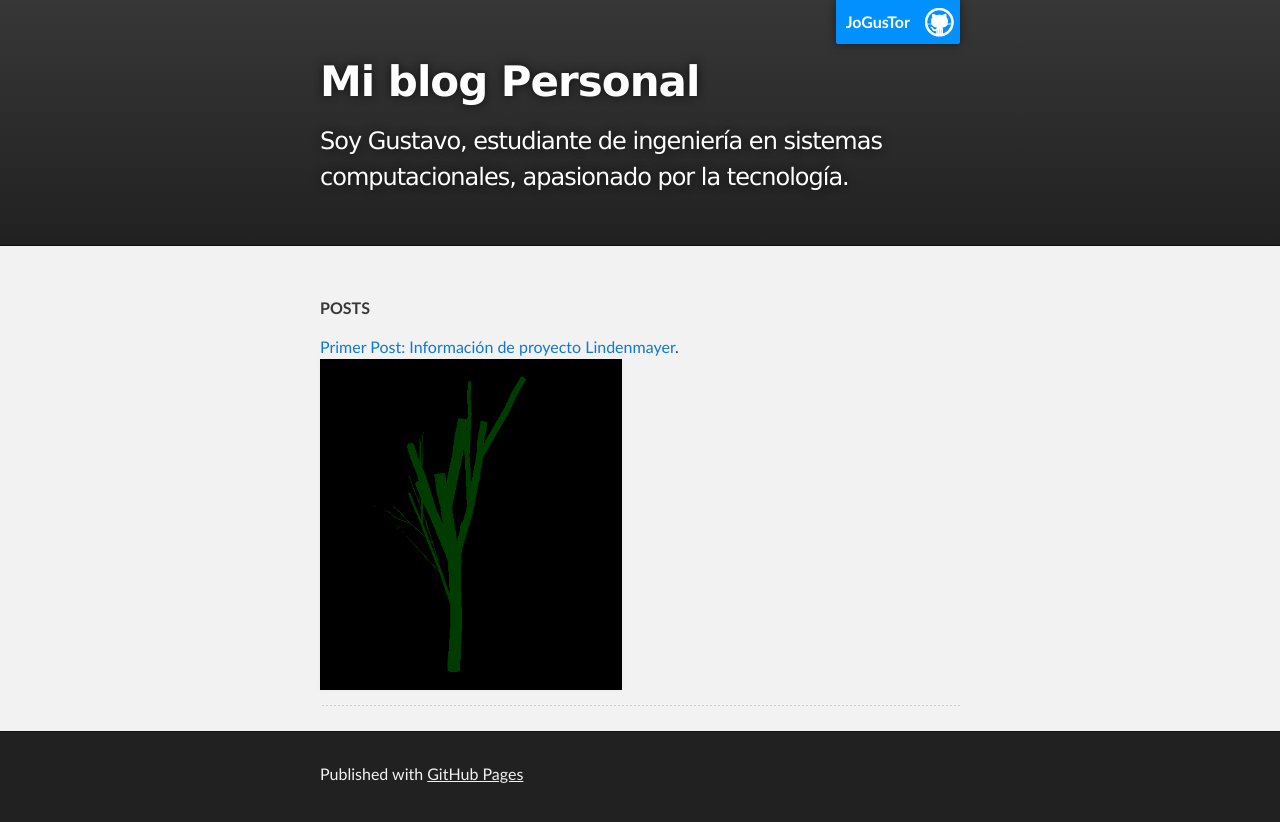
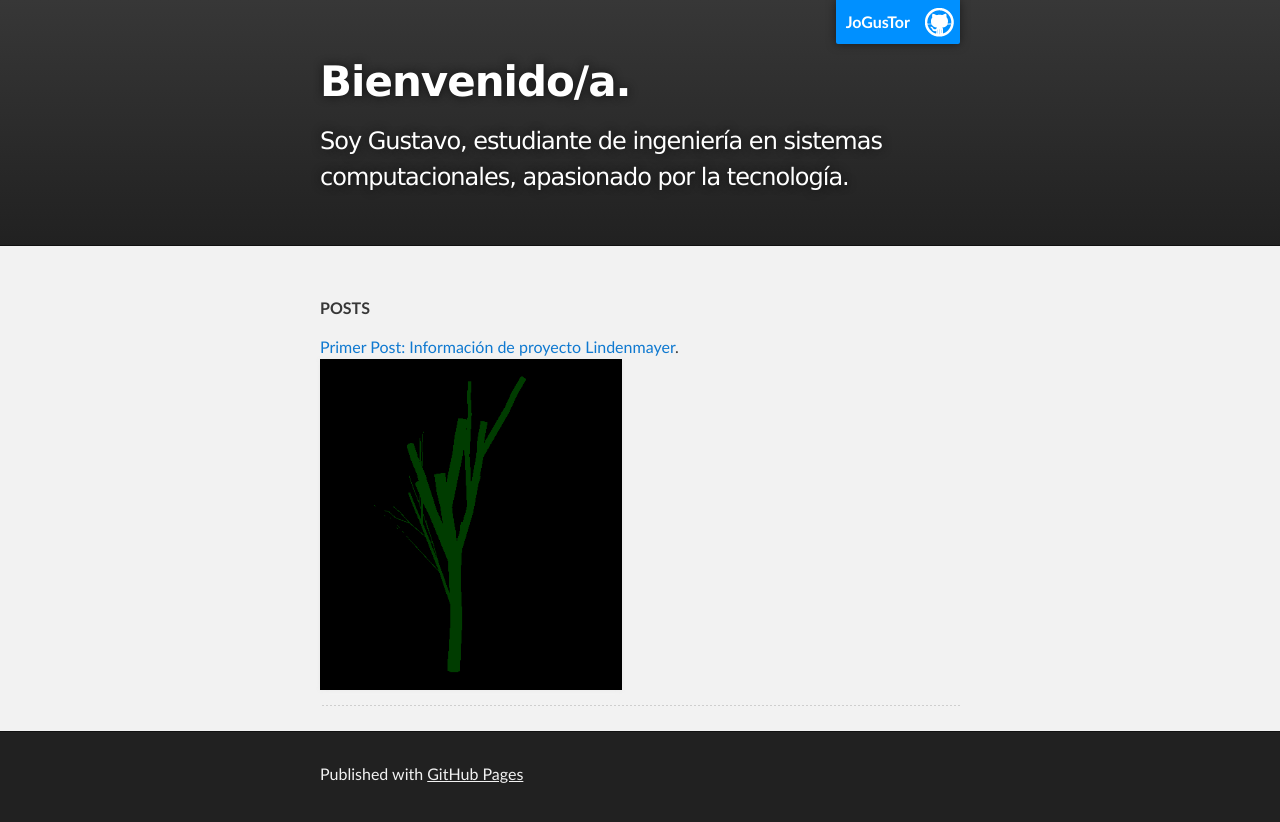
Before and after one commit to JoGusTor/JoGusTor.github.io, a Jekyll site: the page built from index.md, in a window 1280 px wide. Shown: the top 822 px of the page. Built offline with Jekyll 4.4.1, drawn with Linux system fonts in a browser that asks for light colours.

Commit message:
bienvenido

```diff
--- a/_config.yml
+++ b/_config.yml
@@ -1,4 +1,4 @@
-title: Mi blog Personal
+title: Bienvenido/a.
 description: Soy Gustavo, estudiante de ingeniería en sistemas computacionales, apasionado por la tecnología.
 show_downloads: false
 google_analytics:
```
